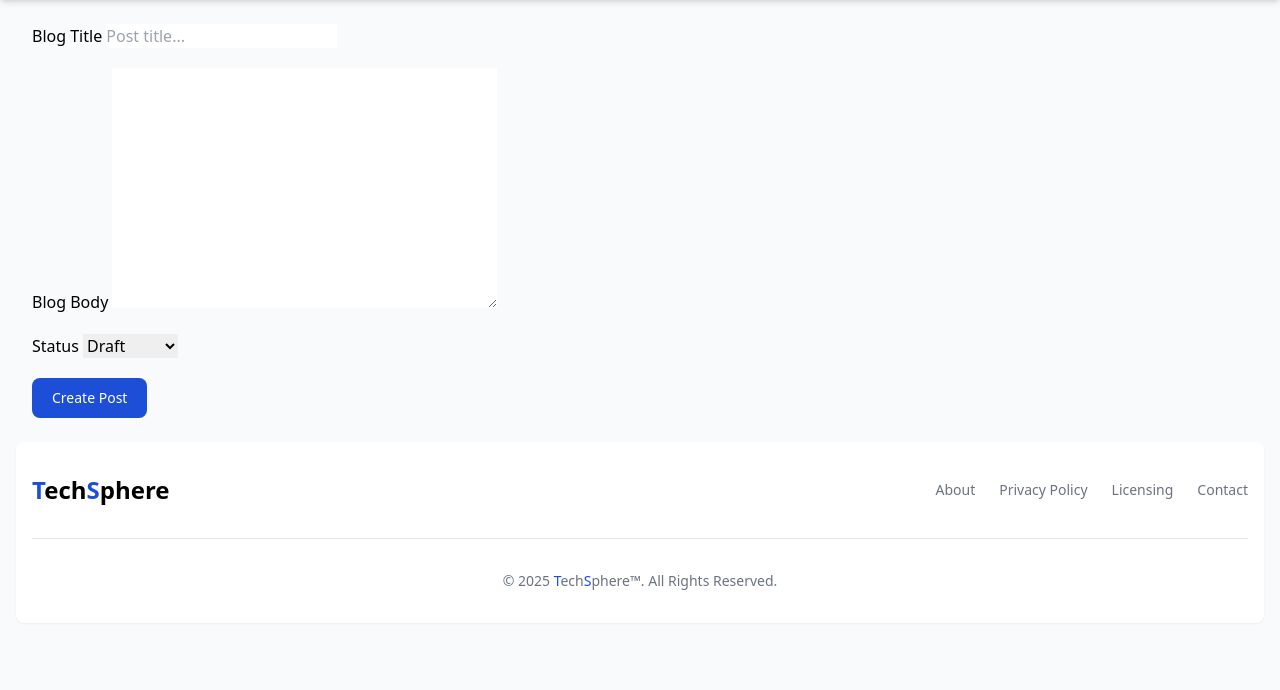
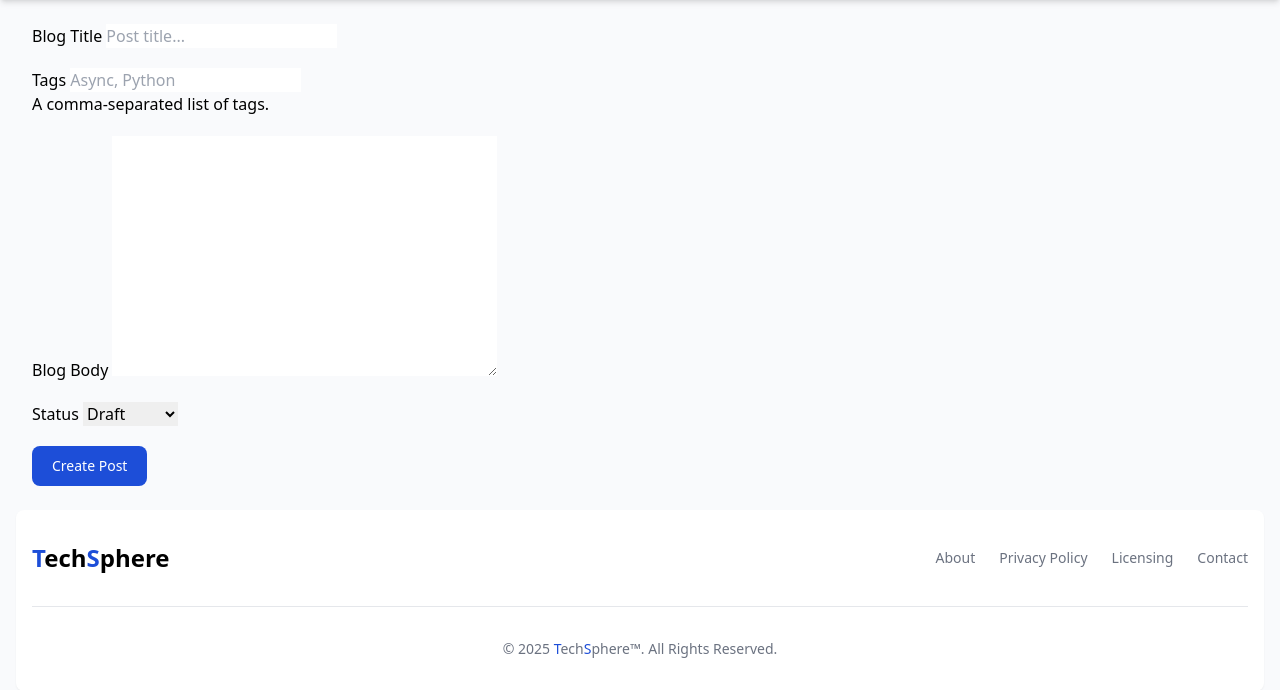
Before and after one commit to AmirAbbasDev/TechSphere, a Django app: page /create-post/ in a window 1280 px wide. Shown: the part 64-754 px from the top of the page. Run offline with Django 5.2, Linux system fonts and the light colour scheme; the visitor is signed in with stand-in values (Sample User, id 1); parts of the project's set-up code (start-up, migrations or seed data) failed here and were passed over; some libraries are stand-ins or nearby versions.

Commit message:
feat: add tags into post

```diff
--- a/apps/blog/forms.py
+++ b/apps/blog/forms.py
@@ -6,7 +6,7 @@ from apps.blog.models import Post, Comment
 class PostForm(forms.ModelForm):
     class Meta:
         model = Post
-        fields = ["title", "content", "status"]
+        fields = ["title", "tags", "content", "status"]
         content = CKEditor5Widget(
             attrs={"class": "django_ckeditor_5"}, config_name="extends"
         )
--- a/apps/blog/views.py
+++ b/apps/blog/views.py
@@ -31,6 +31,7 @@ def create_post_view(request):
             generate_slug_from_title(form, post)
             post.author = request.user
             post.save()
+            form.save_m2m()
             return redirect(reverse("home"))
     else:
         form = PostForm()
--- a/techsphere/settings.py
+++ b/techsphere/settings.py
@@ -160,9 +160,11 @@ NPM_BIN_PATH = which("npm")
 
 # Default primary key field type
 # https://docs.djangoproject.com/en/5.1/ref/settings/#default-auto-field
-
 DEFAULT_AUTO_FIELD = "django.db.models.BigAutoField"
 LOGIN_REDIRECT_URL = "home"
+
+# https://django-taggit.readthedocs.io/en/latest/getting_started.html
+# TAGGIT_CASE_INSENSITIVE = True
 
 EMAIL_BACKEND = "django.core.mail.backends.smtp.EmailBackend"
 EMAIL_HOST = "smtp.gmail.com"
--- a/templates/blog/create_post.html
+++ b/templates/blog/create_post.html
@@ -14,6 +14,14 @@
     <input type="text" id="id_title" name="title" class="form-input" placeholder="Post title..." required />
   </div>
 
+  <div>
+    <label for="id_tags" class="form-label">Tags</label>
+    <input type="text" name="tags" aria-describedby="id_tags_helptext" id="id_tags"
+    autocomplete="off" class="form-input" placeholder="Async, Python" required />
+    <div class="help" id="id_tags_helptext">
+      <div>A comma-separated list of tags.</div>
+    </div>
+  </div>
   <!-- Blog Body (CKEditor) -->
   <div>
     <label for="id_body" class="form-label">Blog Body</label>
--- a/templates/blog/post_detail.html
+++ b/templates/blog/post_detail.html
@@ -11,6 +11,7 @@
   </div>
     <article id="blog-content" class="prose lg:prose-xl mx-auto">
       <h1>{{ post.title }}</h1>
+      <p>Tags: {{ post.tags.all|join:", "}}</p>
     <!-- {% for tag in post.tags.all %}
     <a href="">#{{ tag }}    </a>
     {% endfor %} -->
```
Also changed, not shown: 2 other files.
